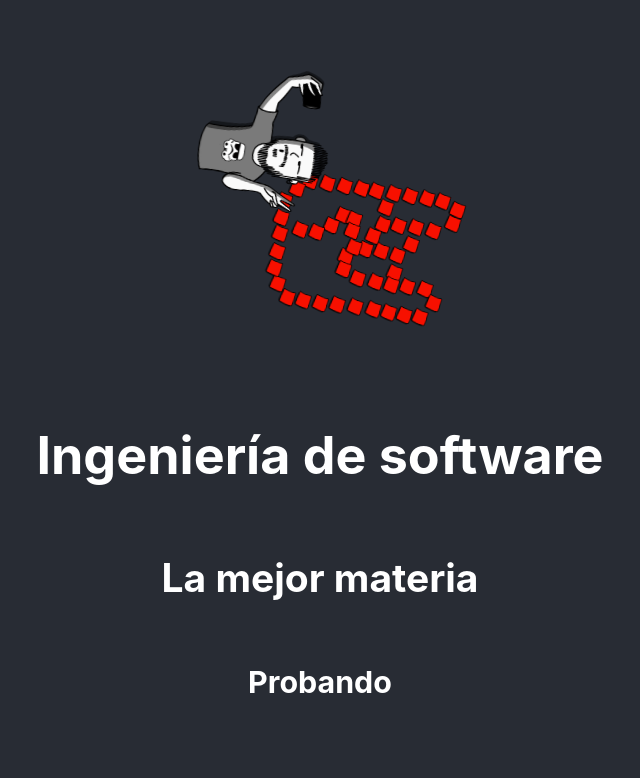
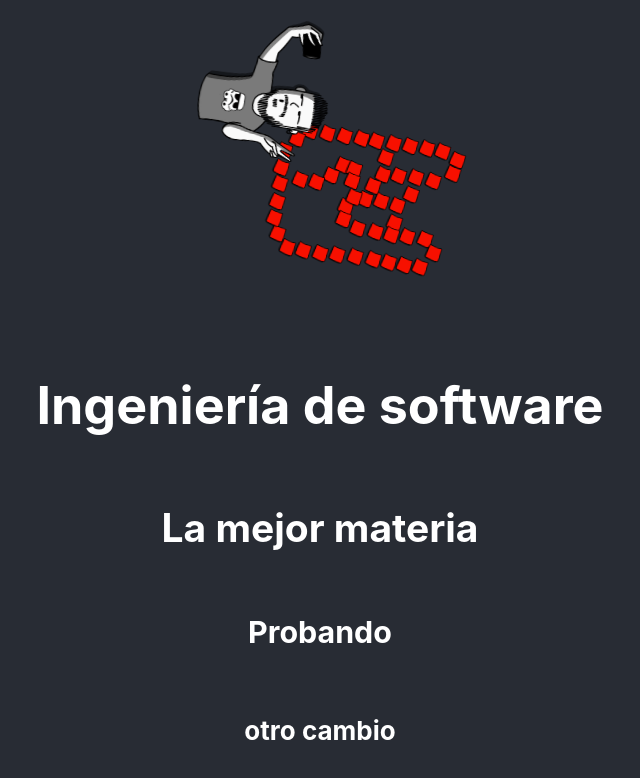
Before and after one commit to enzostefani507/IS-TP3, a React (Create React App) app: page / in a window 1280 px wide. Shown: the top 778 px of the page, without its empty margins (320-960 px from the left). Built offline with nearby package versions, Linux system fonts and the light colour scheme.

Commit message:
otro cambio

```diff
--- a/src/App.js
+++ b/src/App.js
@@ -9,6 +9,7 @@ function App() {
         <h1>Ingeniería de software</h1>
         <h2>La mejor materia</h2>
         <h3>Probando</h3>
+        <h4>otro cambio</h4>
       </header>
     </div>
   );
```
